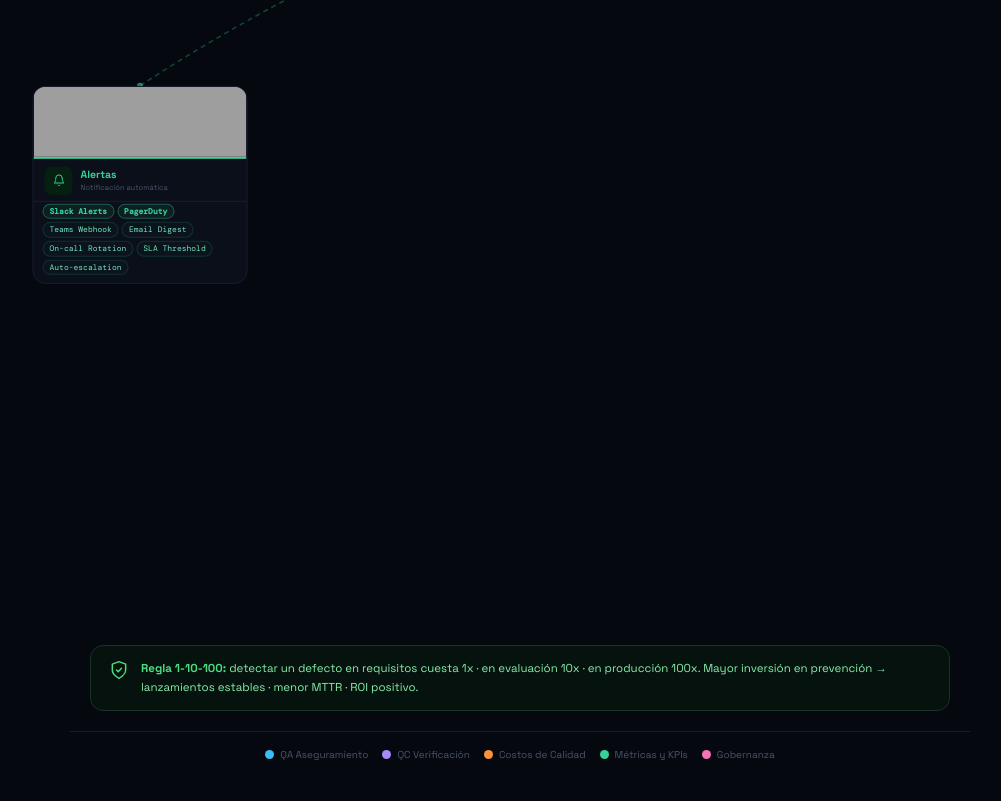
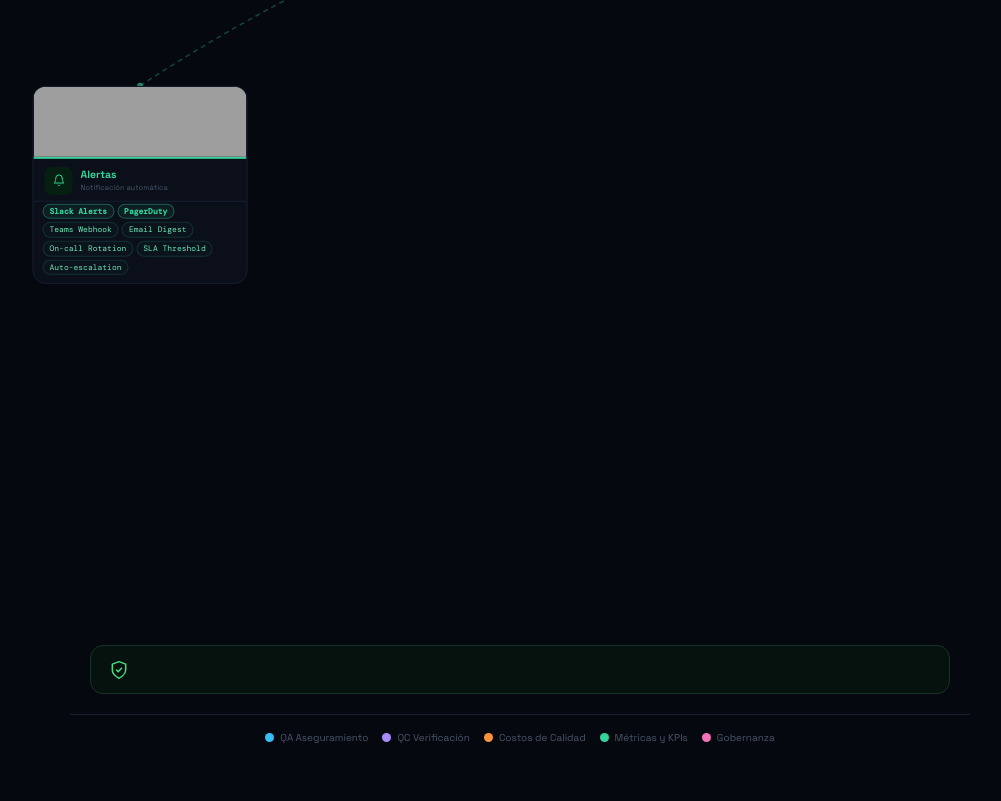
Before and after one commit to Fredy2511/calidad-de-sofware-mapa, a plain HTML site: page index.html in a window 1280 px wide. Shown: the part 2007-2808 px from the top of the page, without its empty margins (120-1121 px from the left). Drawn offline with nearby package versions, Linux system fonts and the light colour scheme; grey boxes are pictures that could not be loaded.

```diff
--- a/index.html
+++ b/index.html
@@ -341,11 +341,6 @@
     <svg viewBox="0 0 24 24" fill="none" stroke="#4ade80" stroke-width="1.8" stroke-linecap="round" stroke-linejoin="round">
       <path d="M12 22s8-4 8-10V5l-8-3-8 3v7c0 6 8 10 8 10z"/><polyline points="9 12 11 14 15 10"/>
     </svg>
-    <div class="banner-txt">
-      <strong>Regla 1-10-100:</strong>
-      detectar un defecto en requisitos cuesta 1x · en evaluación 10x · en producción 100x.
-      Mayor inversión en prevención → lanzamientos estables · menor MTTR · ROI positivo.
-    </div>
   </div>
 </div>
 
@@ -440,4 +435,5 @@
 })();
 </script>
 </body>
+
 </html>
```
